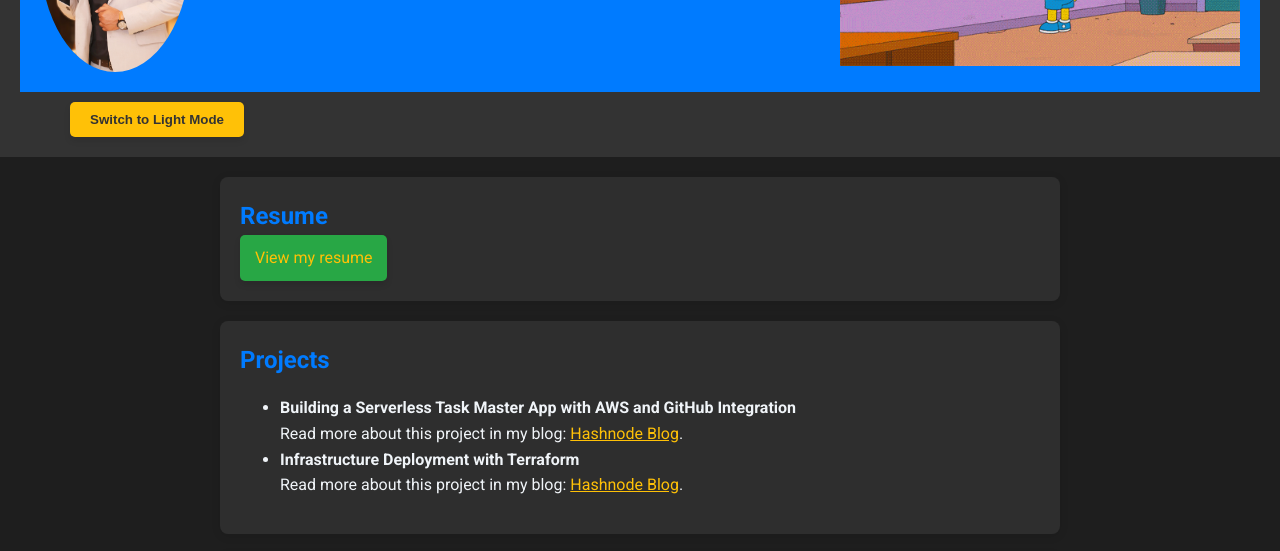
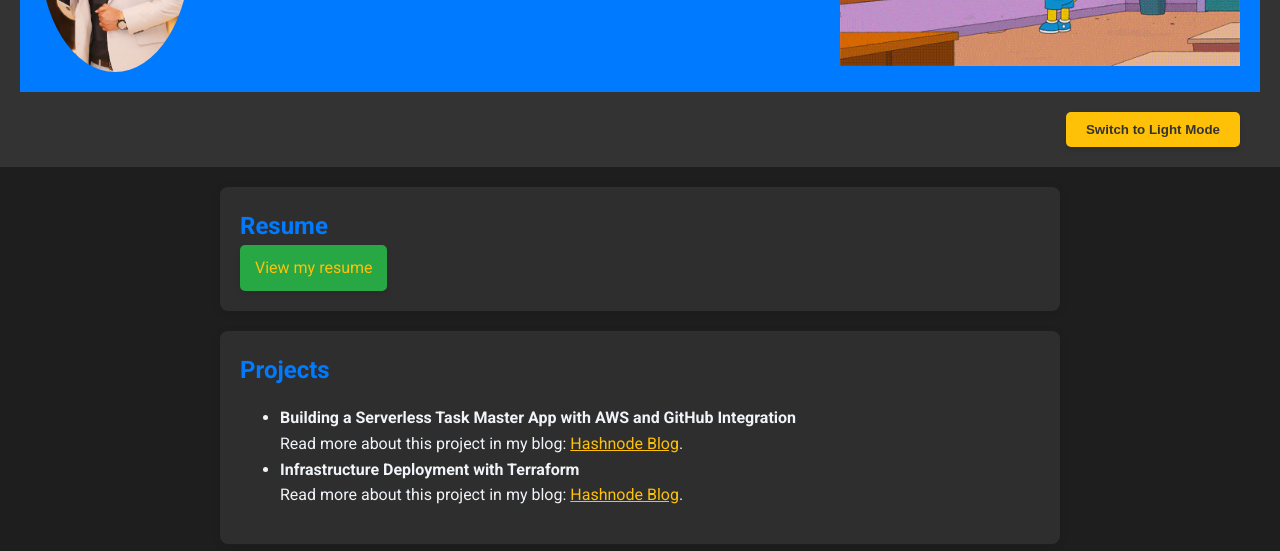
Before and after one commit to amitkmr076/amitkmr076.github.io, a plain HTML site: page index.html in a window 1280 px wide. Shown: the part 205-756 px from the top of the page. Drawn offline with Linux system fonts and the light colour scheme.

Commit message:
few changes

```diff
--- a/assets/styles.css
+++ b/assets/styles.css
@@ -82,13 +82,20 @@ h1, h2 {
     font-weight: bold;
     box-shadow: 0 4px 6px rgba(0, 0, 0, 0.1);
     display: block; /* Ensure it behaves like a block element */
-    margin-left: 50px; /* Shift the button to the right */
 }
 
 /* Night Mode Button Hover Effect */
 .theme-toggle:hover {
     background-color: #e0a800; /* Darker yellow on hover */
     transform: scale(1.05); /* Slightly enlarge on hover */
+}
+
+/* Button Container Styling */
+.button-container {
+    display: flex; /* Enable flexbox */
+    justify-content: flex-end; /* Align button to the right */
+    margin-top: 10px; /* Space above the button */
+    padding-right: 20px; /* Optional padding to add space from the edge */
 }
 
 /* Button Styling */
--- a/index.html
+++ b/index.html
@@ -17,9 +17,11 @@
             </div>
             <img src="assets/tech_gif_right.gif" alt="Tech Animation" class="side-gif"> <!-- Tech GIF beside profile pic -->
         </div>
-        <!-- Night Mode Toggle Button (moved below the right GIF) -->
-        <button id="theme-toggle" class="theme-toggle">Switch to Light Mode</button>
+        <div class="button-container"> <!-- Added a new container for the button -->
+            <button id="theme-toggle" class="theme-toggle">Switch to Light Mode</button>
+        </div>
     </header>
+
 
     <main>
         <section id="resume" class="section night-mode">
```
